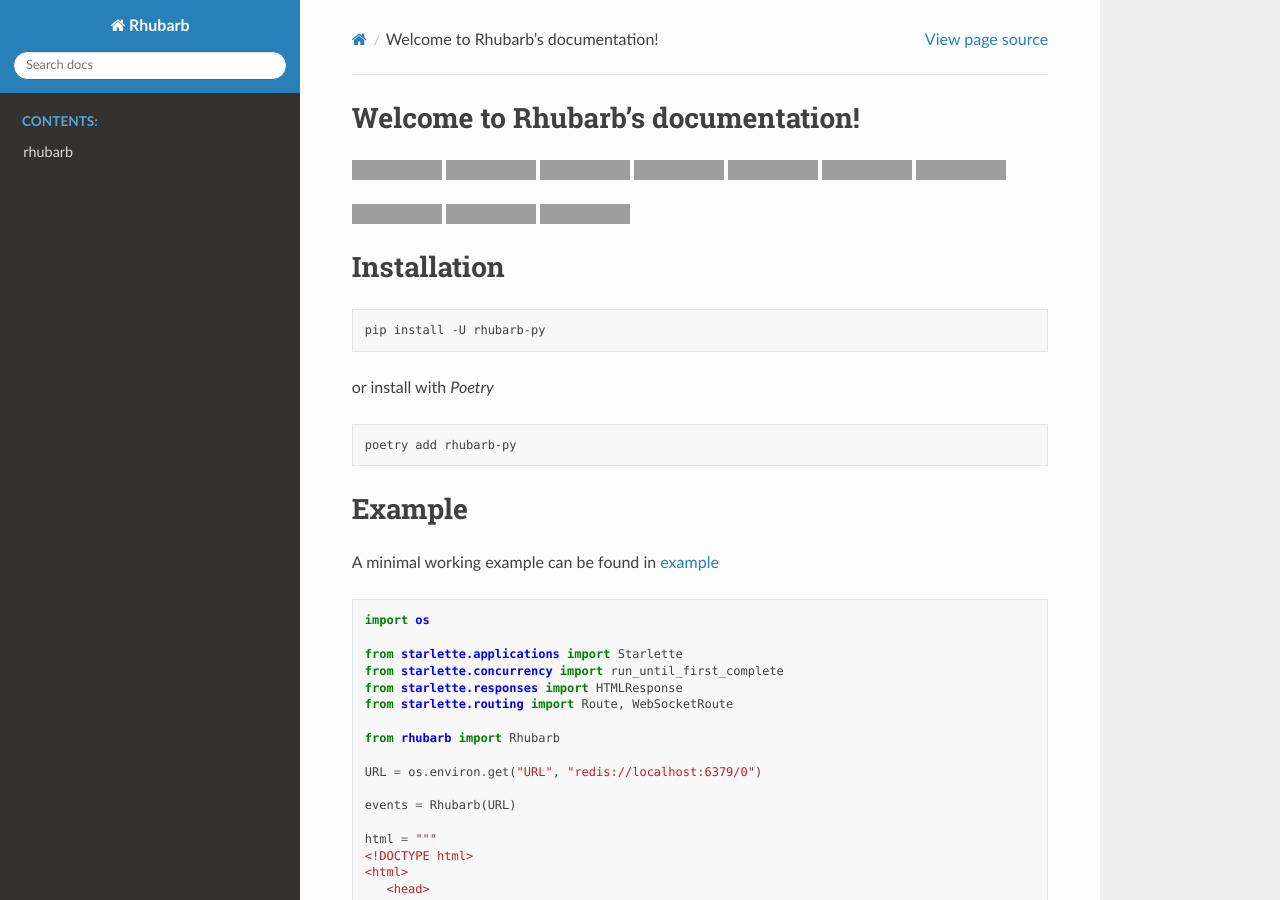
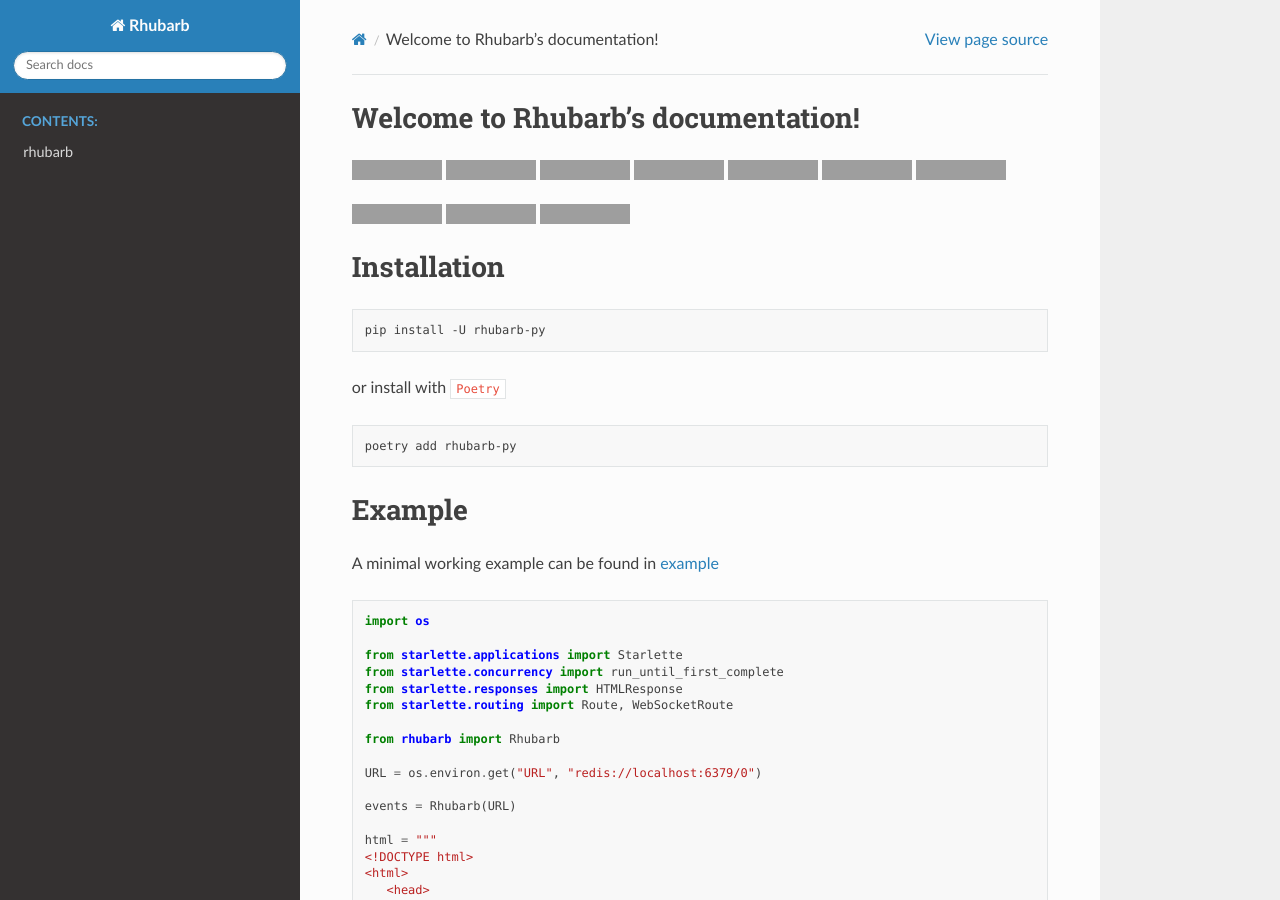
Before and after one commit to mopeyjellyfish/rhubarb, a Sphinx documentation site: the page built from docs/index.rst, in a window 1280 px wide and 900 px high. Built offline with Sphinx 7.4.7 and the Read the Docs theme 2.0.0, drawn with Linux system fonts in a browser that asks for light colours; grey boxes are pictures that could not be loaded.

```diff
--- a/docs/index.rst
+++ b/docs/index.rst
@@ -40,7 +40,7 @@ Installation
 
    pip install -U rhubarb-py
 
-or install with `Poetry`
+or install with ``Poetry``
 
 .. code-block:: bash
 
--- a/pyproject.toml
+++ b/pyproject.toml
@@ -6,7 +6,7 @@ build-backend = "poetry.core.masonry.api"
 [tool.poetry]
 name = "rhubarb-py"
 packages = [{ include = "rhubarb" }]
-version = "1.8.3"
+version = "1.8.4"
 description = "Rhubarb is a library that simplifies realtime streaming for a number of backends into a single API"
 readme = "README.md"
 authors = ["mopeyjellyfish <dev@davidhall.tech>"]
```
Also changed, not shown: .pre-commit-config.yaml, README.md (line endings or trailing spaces), 2 other files.
